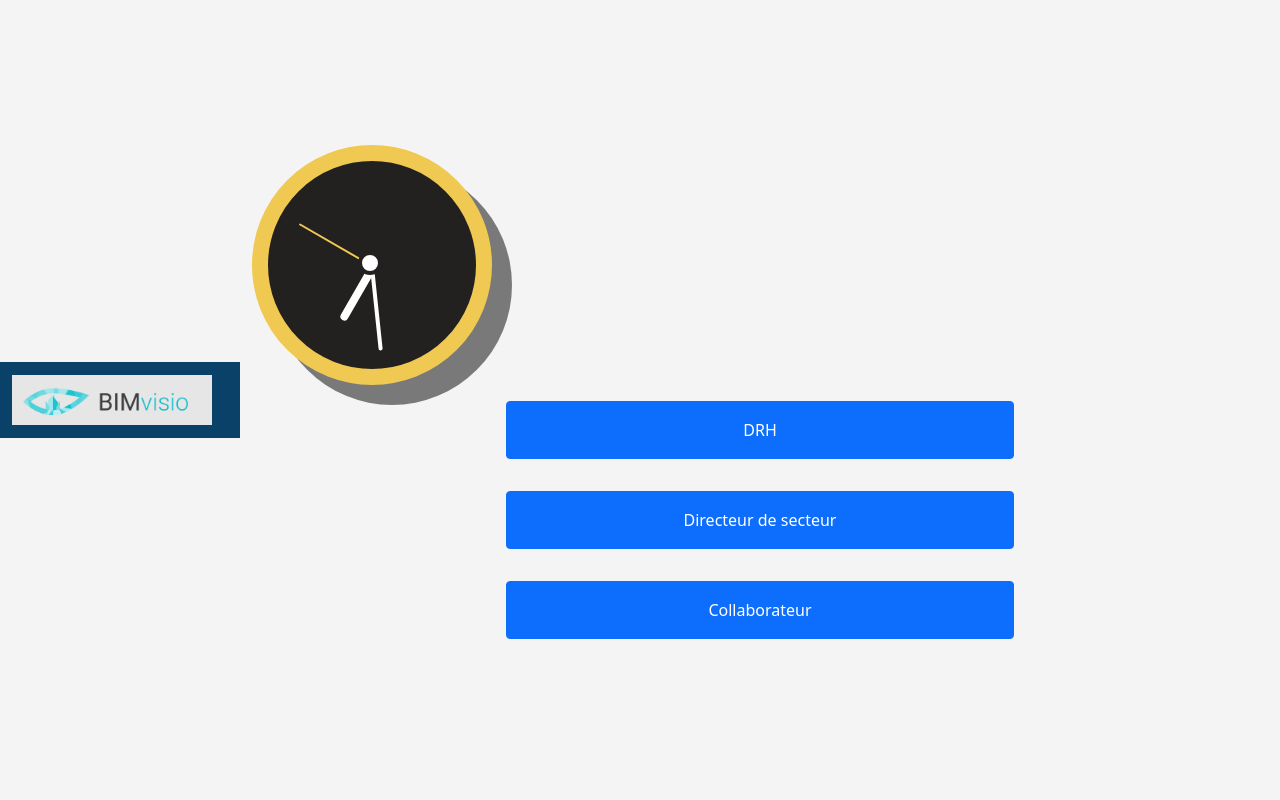
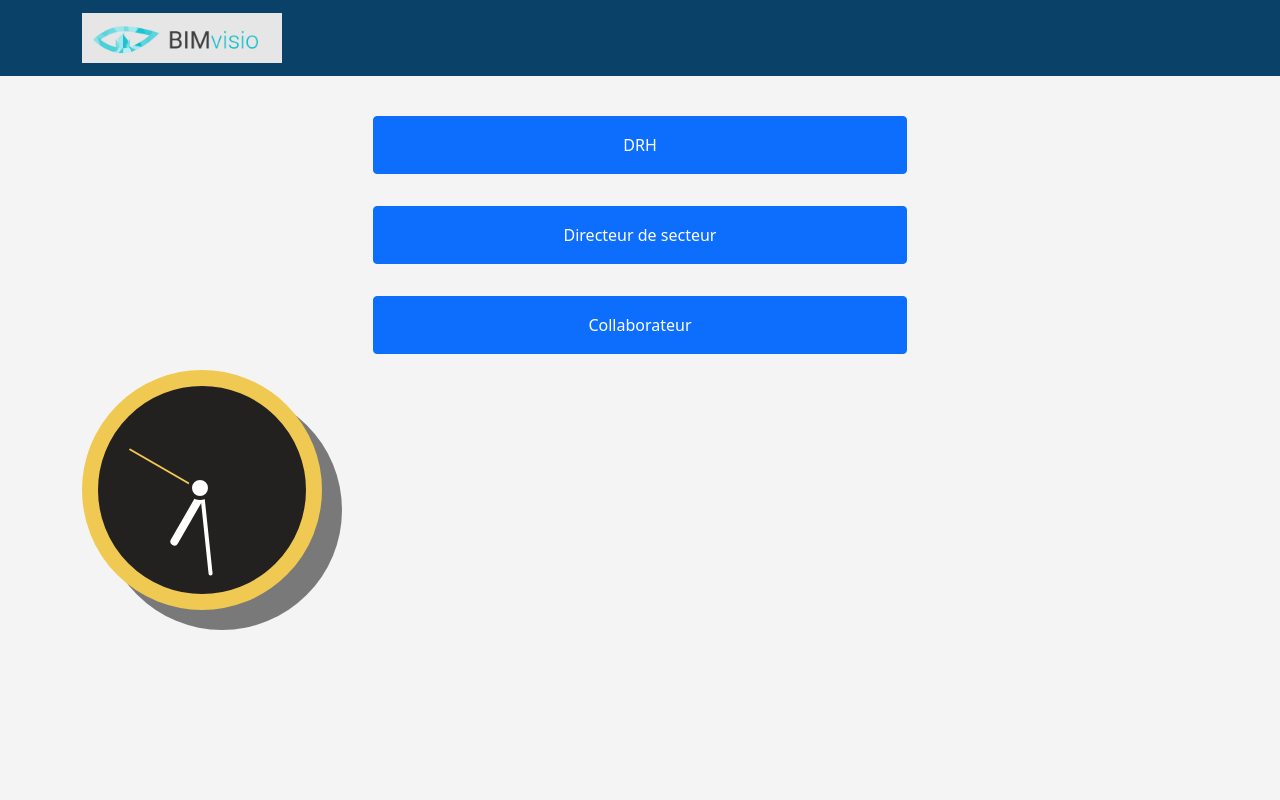
Before and after one commit to DevIA05/1B, a Django app: page /quiz/PA in a window 1280 px wide. Run offline with Django 4.2, Linux system fonts and the light colour scheme.

Commit message:
montre fonctionnel page authentification
montre foncitonel page authentification, faire attention au fichier css et bien désactiver le body qui met tous les éléments au centre

```diff
--- a/src/identification/static/style3.css
+++ b/src/identification/static/style3.css
@@ -1,4 +1,4 @@
-body {
+/* body {
     min-height: 100vh;
     width: 100vw;
     display: flex;
@@ -7,7 +7,7 @@ body {
     align-items: center;
     background: #232020;
     margin: 0;
- }
+ } */
 
  .clock {
     position: relative;
--- a/src/identification/templates/base.html
+++ b/src/identification/templates/base.html
@@ -16,6 +16,7 @@
 
 
   <body>
+
       <nav class="navbar" style="background-color: #0a4168;" >
         <div class="container">
           <a class="navbar-brand" href="#">
--- a/src/identification/templates/page_aut.html
+++ b/src/identification/templates/page_aut.html
@@ -1,6 +1,17 @@
 {% extends 'base.html' %}
 
 {% block content %}
+
+
+
+
+        <div class="container col-1 w-50 mx-auto">
+            <form>
+            <a class="row-lg w-100 py-3 my-3 btn btn-primary" href="#" role="button">DRH</a>
+            <a class="row-lg w-100 py-3 my-3 btn btn-primary" href="#" role="button">Directeur de secteur</a>
+            <a class="row-lg w-100 py-3 my-3 btn btn-primary" href="#" role="button">Collaborateur</a>
+            </form>
+        </div>
 
         <div class="clock">
             <div class="clock-face">
@@ -11,14 +22,5 @@
             </div>
         </div>
 
-    <div class="containe col-1 w-50 mx-auto">
-        <form>
-        <a class="row-lg w-100 py-3 my-3 btn btn-primary" href="#" role="button">DRH</a>
-        <a class="row-lg w-100 py-3 my-3 btn btn-primary" href="#" role="button">Directeur de secteur</a>
-        <a class="row-lg w-100 py-3 my-3 btn btn-primary" href="#" role="button">Collaborateur</a>
-        </form>
-    </div>
-
-
 
 {% endblock %}
```
Lines whose indentation alone changed are shown as unchanged.
